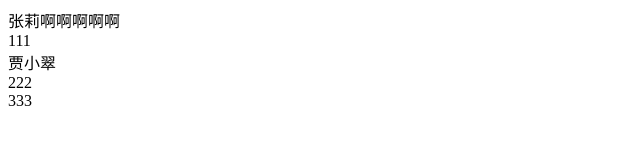
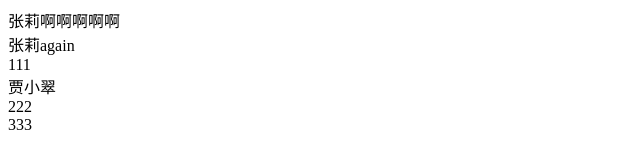
Before and after one commit to lm19999/sbs-app, a plain HTML site: page index.html in a window 1280 px wide. Shown: the whole page, without its empty margins (0-640 px from the left). Drawn offline with Linux system fonts and the light colour scheme.

Commit message:
张莉测试

```diff
--- a/index.html
+++ b/index.html
@@ -15,6 +15,7 @@
 </head>
 <body>
 	<div>张莉啊啊啊啊啊</div>
+	<div>张莉again</div>
 	<div>111</div>
 	<div>贾小翠</div>
 	<div>222</div>
```
